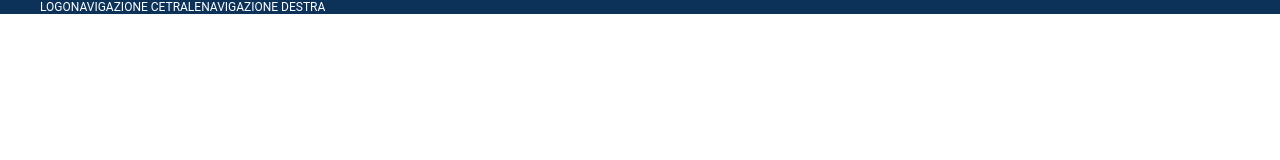
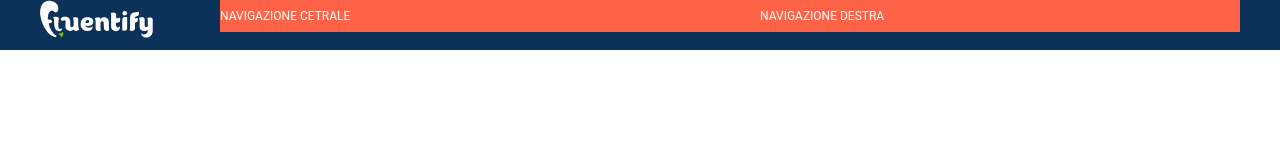
Before and after one commit to FrancoCaneti/htmlcss-fluentify, a plain HTML site: page index.html in a window 1280 px wide. Drawn offline with Linux system fonts and the light colour scheme.

Commit message:
aggiunta logo

```diff
--- a/css/main.css
+++ b/css/main.css
@@ -35,4 +35,26 @@ h3{
     text-transform: uppercase;
     font-size: 12px;
     background-color: #0d325a;
+    line-height: 32px;
 }
+
+
+.main-header .logo {
+    width: 15%;
+    background-color: #0d325a;
+}
+
+.main-header .logo{
+    vertical-align: middle;
+}
+
+
+.main-header .navigazione-centrale {
+    width: 45%;
+    background-color: tomato;
+}
+
+.main-header .navigazione-destra {
+    width: 40%;
+    background-color: tomato;
+}
--- a/index.html
+++ b/index.html
@@ -18,7 +18,7 @@
         <div class="container clearfix">
      <!--LOGO-->
             <div class="logo float-left">
-                logo
+               <img src="./img/logo.svg" alt="logo">
             </div>
     <!--Navigazione Cetrale-->
 
```
